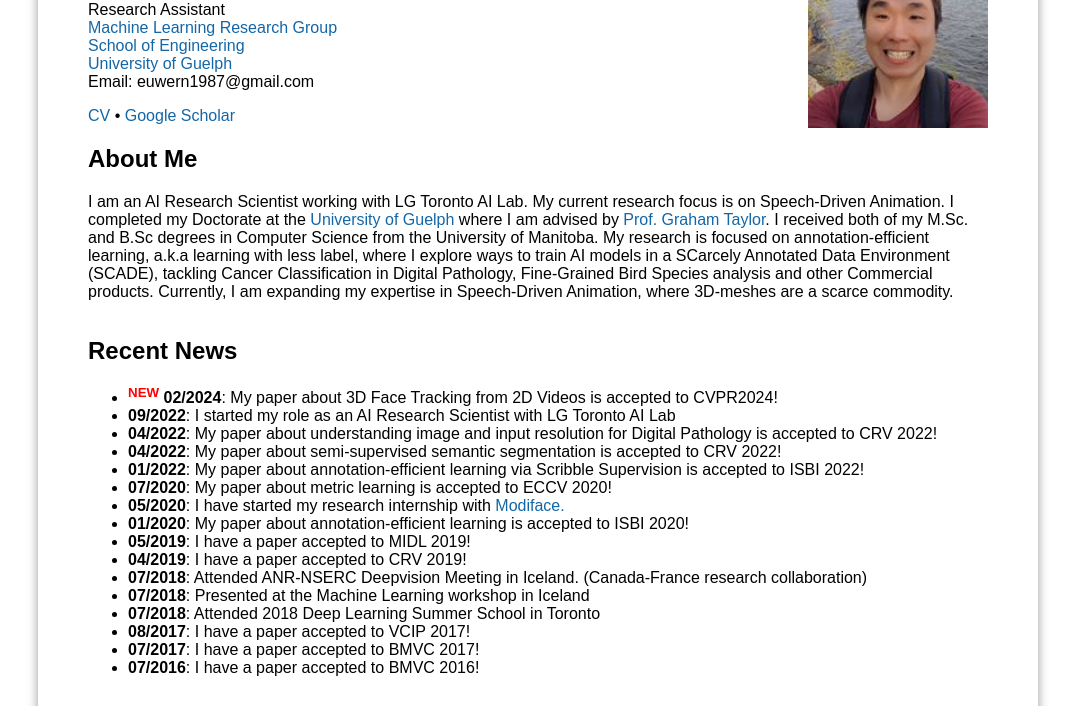
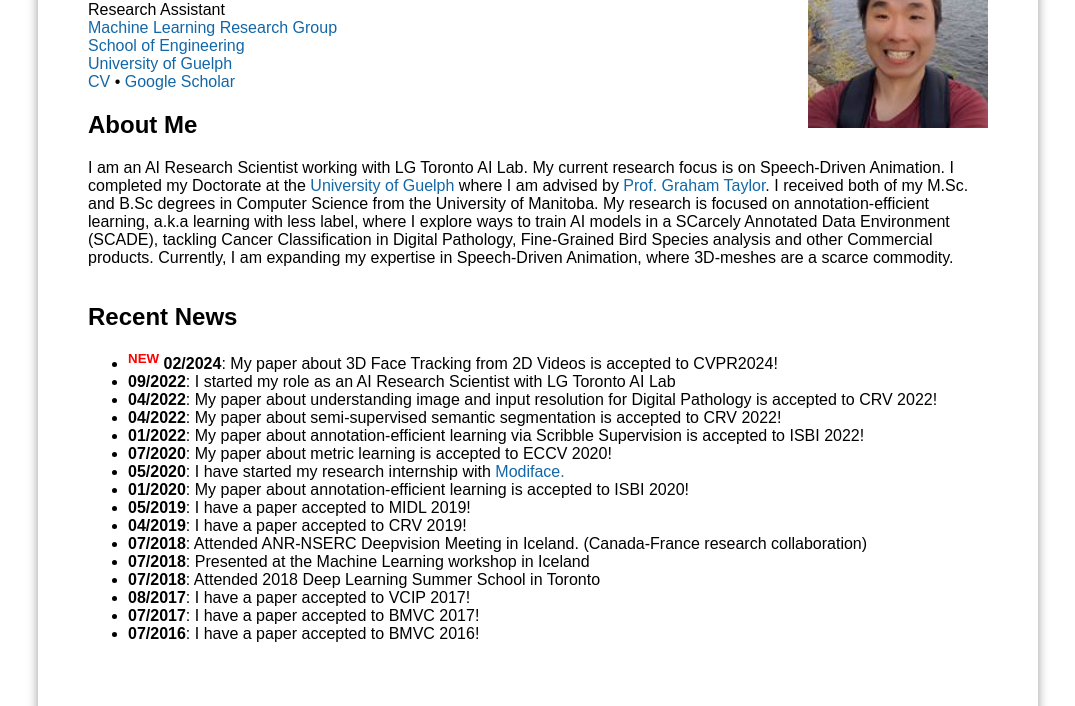
Before and after one commit to euwern/euwern.github.io, a plain HTML site: page index.html in a window 1280 px wide. Shown: the part 130-836 px from the top of the page, without its empty margins (102-1177 px from the left). Drawn offline with Linux system fonts and the light colour scheme.

Commit message:
Update index.html

```diff
--- a/index.html
+++ b/index.html
@@ -51,7 +51,7 @@
         <a href="https://www.uoguelph.ca/engineering/" target="_blank">School of Engineering</a><br>
        <a href="https://www.uoguelph.ca/" target="_blank">University of Guelph</a><br>
        <!--Email: <a href="mailto:mrochan@cs.umanitoba.ca">mrochan@cs.umanitoba.ca</a></p> -->
-       Email: euwern1987@gmail.com </p>
+       <!--Email: euwern1987@gmail.com </p> -->
        <a href="euwern_resume.pdf" target="_blank">CV</a> • <a href="https://scholar.google.ca/citations?user=W842ERgAAAAJ&hl=en" target="_blank">Google Scholar</a>
     <h2>About Me</h2>
 
```
